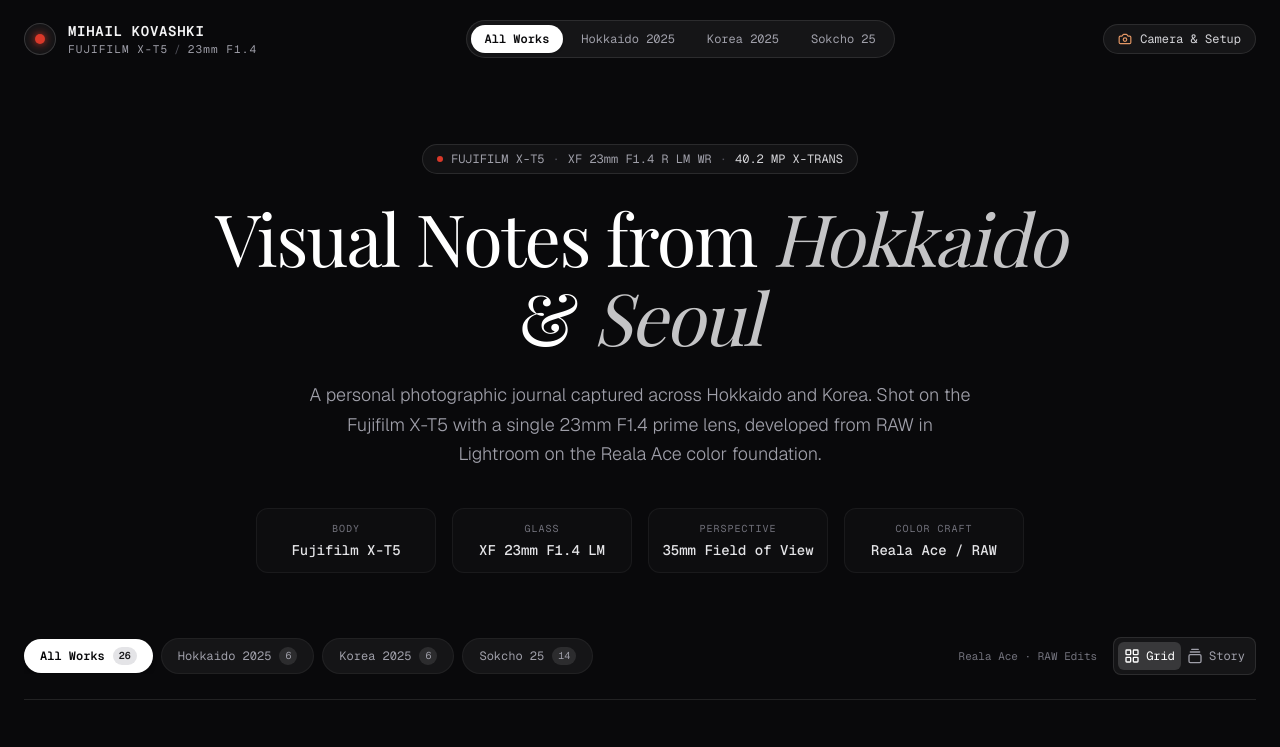
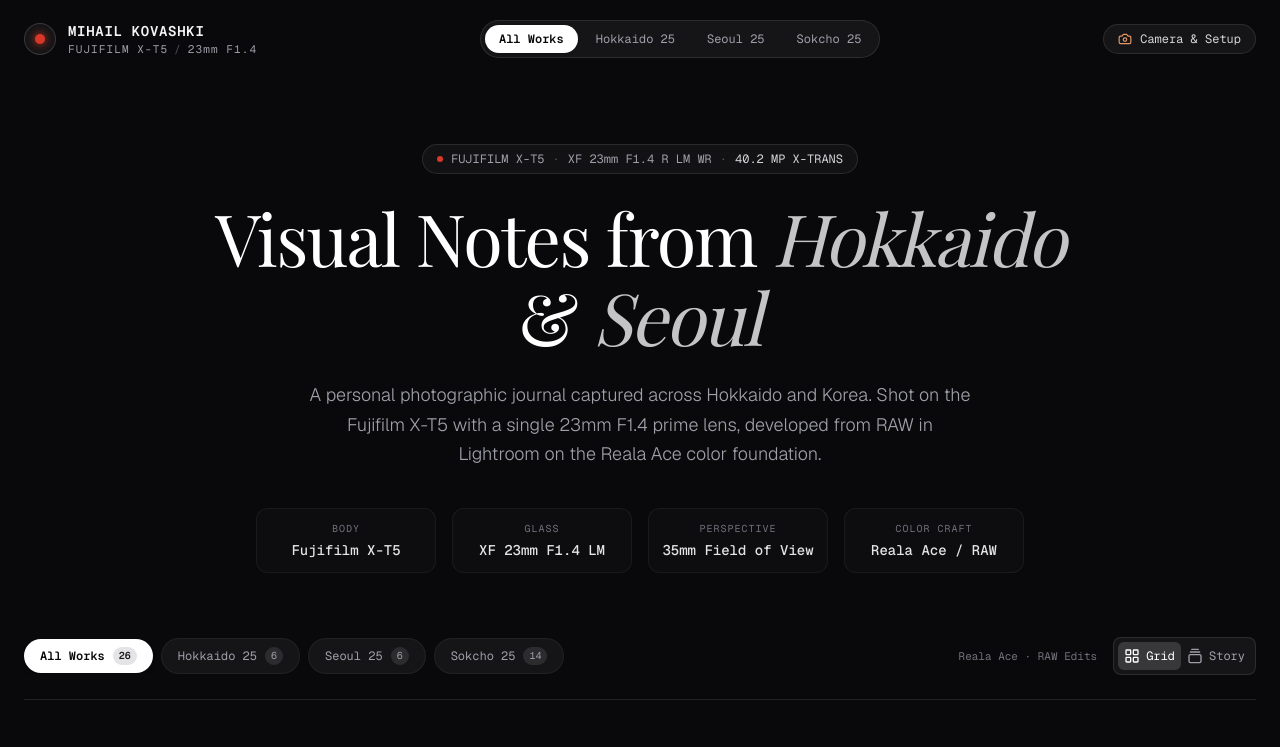
Before and after one commit to mihail-kovashki/photo-portfolio, a Next.js app: page / in a window 1280 px wide. Shown: the top 747 px of the page. Built offline with nearby package versions, Linux system fonts and the light colour scheme; a web font is replaced by a local one.

Commit message:
refactor: update photo series names for Hokkaido and Seoul

```diff
--- a/src/data/photos.ts
+++ b/src/data/photos.ts
@@ -27,7 +27,7 @@ export interface Photo {
 export const photos: Photo[] = [
   {
     "id": "hokkaido-2025-dscf2592",
-    "series": "Hokkaido 2025",
+    "series": "Hokkaido 25",
     "fileNumber": "DSCF2592",
     "displayUrl": "/photos/display/hokkaido-2025-dscf2592.jpg",
     "thumbUrl": "/photos/thumb/hokkaido-2025-dscf2592.jpg",
@@ -47,7 +47,7 @@ export const photos: Photo[] = [
   },
   {
     "id": "hokkaido-2025-dscf2621",
-    "series": "Hokkaido 2025",
+    "series": "Hokkaido 25",
     "fileNumber": "DSCF2621",
     "displayUrl": "/photos/display/hokkaido-2025-dscf2621.jpg",
     "thumbUrl": "/photos/thumb/hokkaido-2025-dscf2621.jpg",
@@ -67,7 +67,7 @@ export const photos: Photo[] = [
   },
   {
     "id": "hokkaido-2025-dscf2732",
-    "series": "Hokkaido 2025",
+    "series": "Hokkaido 25",
     "fileNumber": "DSCF2732",
     "displayUrl": "/photos/display/hokkaido-2025-dscf2732.jpg",
     "thumbUrl": "/photos/thumb/hokkaido-2025-dscf2732.jpg",
@@ -87,7 +87,7 @@ export const photos: Photo[] = [
   },
   {
     "id": "hokkaido-2025-dscf2792",
-    "series": "Hokkaido 2025",
+    "series": "Hokkaido 25",
     "fileNumber": "DSCF2792",
     "displayUrl": "/photos/display/hokkaido-2025-dscf2792.jpg",
     "thumbUrl": "/photos/thumb/hokkaido-2025-dscf2792.jpg",
@@ -107,7 +107,7 @@ export const photos: Photo[] = [
   },
   {
     "id": "hokkaido-2025-dscf2836",
-    "series": "Hokkaido 2025",
+    "series": "Hokkaido 25",
     "fileNumber": "DSCF2836",
     "displayUrl": "/photos/display/hokkaido-2025-dscf2836.jpg",
     "thumbUrl": "/photos/thumb/hokkaido-2025-dscf2836.jpg",
@@ -127,7 +127,7 @@ export const photos: Photo[] = [
   },
   {
     "id": "hokkaido-2025-dscf2972",
-    "series": "Hokkaido 2025",
+    "series": "Hokkaido 25",
     "fileNumber": "DSCF2972",
     "displayUrl": "/photos/display/hokkaido-2025-dscf2972.jpg",
     "thumbUrl": "/photos/thumb/hokkaido-2025-dscf2972.jpg",
@@ -147,7 +147,7 @@ export const photos: Photo[] = [
   },
   {
     "id": "korea-2025-dscf2059.jpg",
-    "series": "Korea 2025",
+    "series": "Seoul 25",
     "fileNumber": "DSCF2059",
     "displayUrl": "/photos/display/korea-2025-dscf2059.jpg.jpg",
     "thumbUrl": "/photos/thumb/korea-2025-dscf2059.jpg.jpg",
@@ -167,7 +167,7 @@ export const photos: Photo[] = [
   },
   {
     "id": "korea-2025-dscf2110",
-    "series": "Korea 2025",
+    "series": "Seoul 25",
     "fileNumber": "DSCF2110",
     "displayUrl": "/photos/display/korea-2025-dscf2110.jpg",
     "thumbUrl": "/photos/thumb/korea-2025-dscf2110.jpg",
@@ -187,7 +187,7 @@ export const photos: Photo[] = [
   },
   {
     "id": "korea-2025-dscf2175",
-    "series": "Korea 2025",
+    "series": "Seoul 25",
     "fileNumber": "DSCF2175",
     "displayUrl": "/photos/display/korea-2025-dscf2175.jpg",
     "thumbUrl": "/photos/thumb/korea-2025-dscf2175.jpg",
@@ -207,7 +207,7 @@ export const photos: Photo[] = [
   },
   {
     "id": "korea-2025-dscf2220",
-    "series": "Korea 2025",
+    "series": "Seoul 25",
     "fileNumber": "DSCF2220",
     "displayUrl": "/photos/display/korea-2025-dscf2220.jpg",
     "thumbUrl": "/photos/thumb/korea-2025-dscf2220.jpg",
@@ -227,7 +227,7 @@ export const photos: Photo[] = [
   },
   {
     "id": "korea-2025-dscf2267",
-    "series": "Korea 2025",
+    "series": "Seoul 25",
     "fileNumber": "DSCF2267",
     "displayUrl": "/photos/display/korea-2025-dscf2267.jpg",
     "thumbUrl": "/photos/thumb/korea-2025-dscf2267.jpg",
@@ -247,7 +247,7 @@ export const photos: Photo[] = [
   },
   {
     "id": "korea-2025-dscf2316",
-    "series": "Korea 2025",
+    "series": "Seoul 25",
     "fileNumber": "DSCF2316",
     "displayUrl": "/photos/display/korea-2025-dscf2316.jpg",
     "thumbUrl": "/photos/thumb/korea-2025-dscf2316.jpg",
@@ -555,12 +555,12 @@ export const seriesList = [
   },
   {
     "id": "hokkaido-2025",
-    "name": "Hokkaido 2025",
+    "name": "Hokkaido 25",
     "count": 6
   },
   {
     "id": "korea-2025",
-    "name": "Korea 2025",
+    "name": "Seoul 25",
     "count": 6
   },
   {
```
